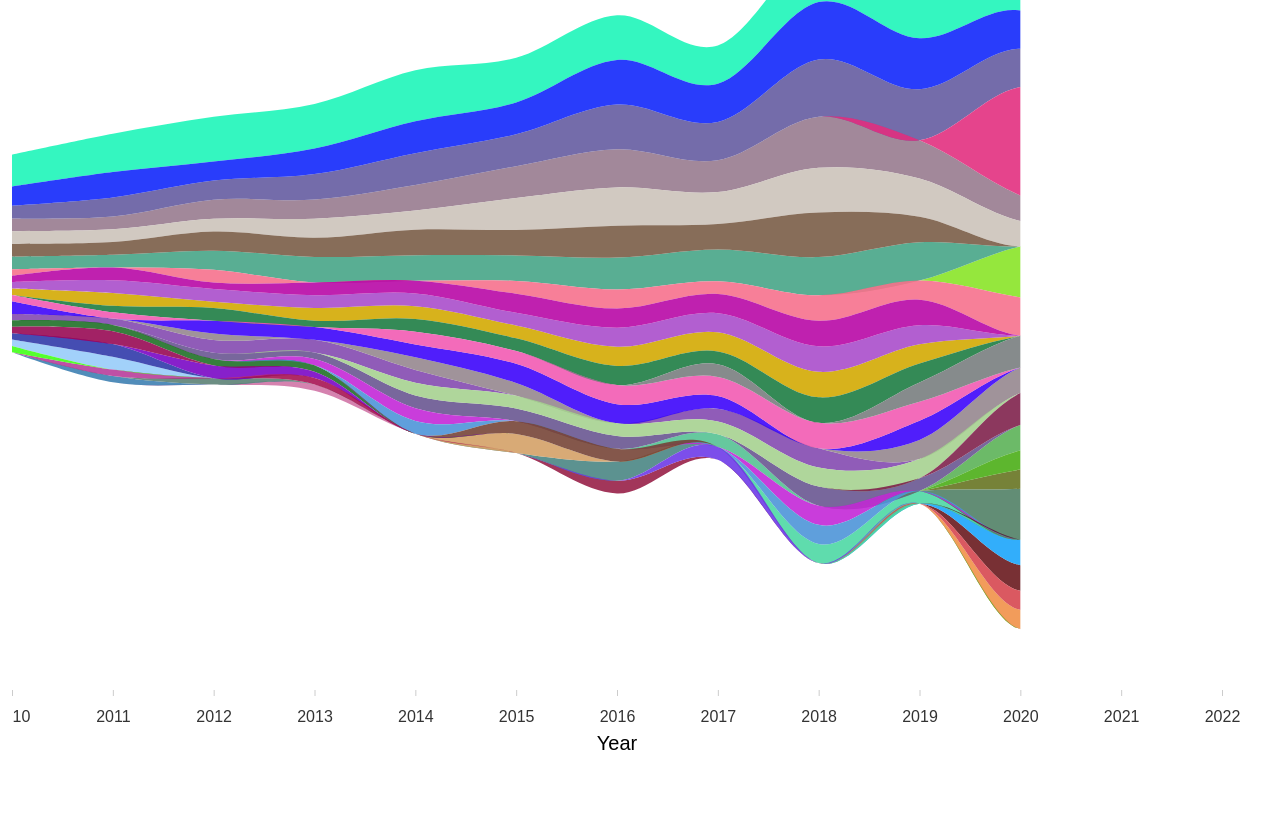
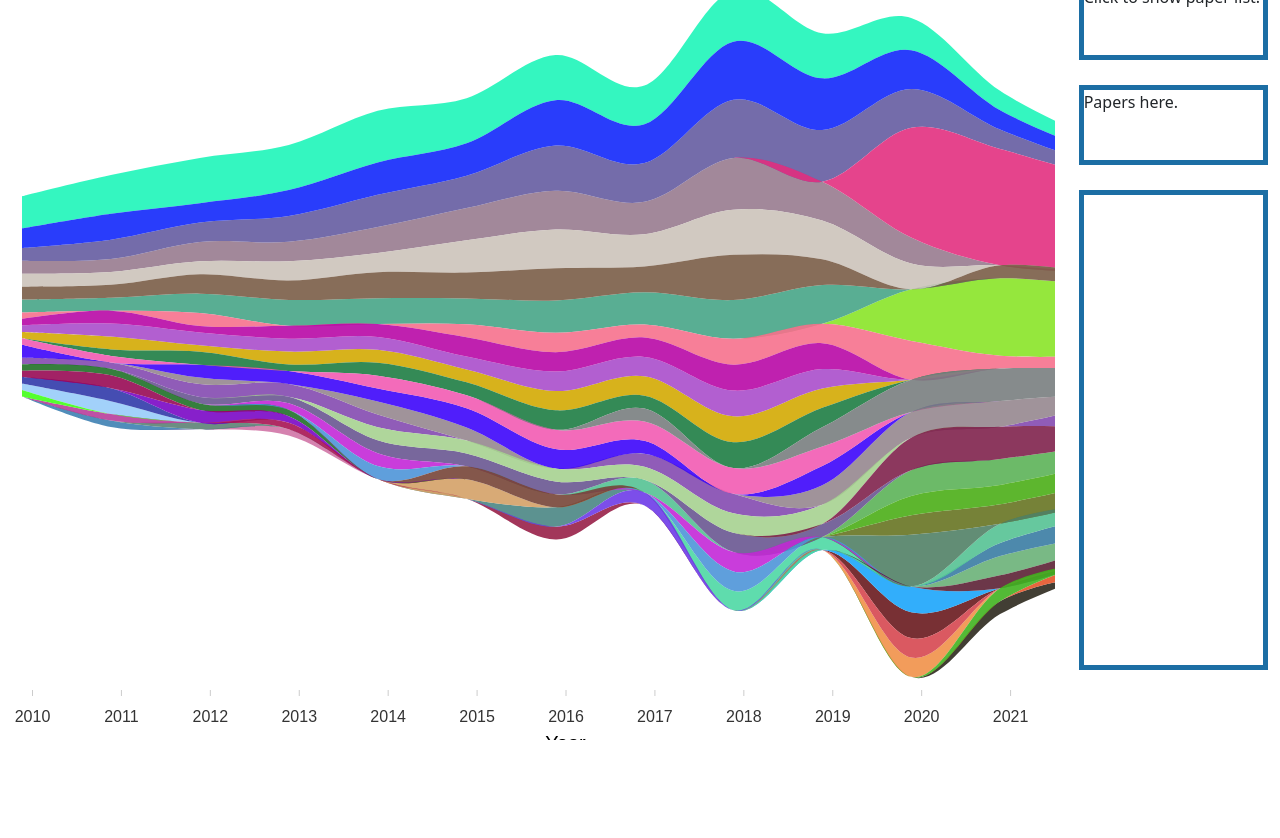
Before and after one commit to midas-network/midas-discover-themeriver, a plain HTML site: page static/themeriver-midas.html in a window 1280 px wide. Shown: the part 60-898 px from the top of the page. After the commit the page ends 800 px from the top, so only its background shows below. Drawn offline with nearby package versions, Linux system fonts and the light colour scheme.

Commit message:
added side columm

```diff
--- a/static/css/themeriver.css
+++ b/static/css/themeriver.css
@@ -1,4 +1,4 @@
-text{
+text {
     font-size: 2em;
 }
 
@@ -6,11 +6,11 @@ text{
     font-size: 1em;
 }
 
-.legend_text{
+.legend_text {
     font-size: 1em;
 }
 
-.path_text{
+.path_text {
     font-size: 0.5em;
 }
 
@@ -19,7 +19,7 @@ text{
     font-size: 7em;
 }
 
-.tick text{
+.tick text {
     font-size: 1.6em;
     fill: #333333;
 }
@@ -29,25 +29,25 @@ text{
     stroke: #cccccc;
 }
 
-#population{
+#population {
     font-size: 3em;
     stroke: #333333
 }
 
-#horsepower{
+#horsepower {
     font-size: 3em;
     stroke: #333333
 }
 
-.container{
+.container {
     max-width: unset !important;
 }
 
-#info-panel{
+#info-panel {
     /* position: absolute; */
 }
 
-#word-box{
+#word-box {
     position: absolute;
     background-color: #eaa3c4;
     -webkit-border-radius: 10px;
@@ -65,7 +65,7 @@ text{
     text-align: center;
 }
 
-#word-box:before{
+#word-box:before {
     content: "";
     position: absolute;
     top: 45px;
@@ -76,7 +76,7 @@ text{
     border-right-color: #414b41;
 }
 
-#word-box:after{
+#word-box:after {
     border-right-color: #eaa3c4;
     border-width: 15px;
     margin-top: -15px;
@@ -124,3 +124,32 @@ text{
     left: 50%;
     font-size: 20px;
 }
+
+#header-row {
+    height: 5vh;
+}
+
+#chart-row {
+    height: 95vh;
+}
+
+#instructions {
+    height: 10vh;
+    margin-bottom: 25px;
+
+}
+
+#paper-list {
+    height: 10vh;
+    margin-bottom: 25px;
+
+}
+
+#topics-list {
+    height: 60vh;
+
+}
+
+.side-panel {
+    border: 5px solid #1C6EA4;
+}
--- a/static/themeriver-midas.html
+++ b/static/themeriver-midas.html
@@ -8,17 +8,28 @@
     <link rel="stylesheet" href="https://cdn.jsdelivr.net/npm/bootstrap@5.2.3/dist/css/bootstrap.min.css">
     <script src="./js/riverStats.js"></script>
 </head>
-  <body syle="text-align: center">
+<body >
 <div class="container">
-      <div class="row">
+    <div id="header-row" class="row">
         <div id="title">Midas River</div>
     </div>
-      <div class="row">
-        <div id="wrapper" class="col-md-10"><svg width="1650" height="920" id="mainsvg" class="svgs" style="background-color: #ffffff;"></svg></div>
-        <div id="info-panel" class="col-md-2"><div id="instructions">Click to show paper list.</div><div id="paper-list">Papers here.</div></div>
+    <div id="chart-row" class="row">
+        <div id="wrapper" class="col-md-10">
+            <svg width="100%" height="100%" id="mainsvg" class="svgs" style="background-color: #ffffff;"></svg>
+        </div>
+        <div id="info-panel" class="col-md-2">
+            <div id="instructions" class="side-panel">Click to show paper list.</div>
+            <div id="paper-list" class="side-panel">Papers here.</div>
+             <div id="topics-list" class="side-panel"></div>
+
         </div>
     </div>
-    <div id="word-box"><div id="word-label"></div><div id="freq-count"></div></div>
+
+<div id="word-box">
+    <div id="word-label"></div>
+    <div id="freq-count"></div>
+</div>
+    </div>
 <script>
     // get main SVG and its attributes and setting hyper-parameters
     const svg = d3.select('#mainsvg');
@@ -26,13 +37,21 @@
     const height = +svg.attr('height');
     // const width = svg._groups[0][0].getBBox().width;
     // const height = svg._groups[0][0].getBBox().height;
-        const margin = {top:50, right:20, bottom: 120, left: 120}
+    const margin = {top: 50, right: 20, bottom: 120, left: 120}
     // const margin = {top:50, right:320, bottom: 120, left: 120}
-        const innerWidth = width - margin.left - margin.right - 300;
-        const innerHeight = height - margin.top - margin.bottom;
-        const xValue = (datum) => {return dates.indexOf(datum['date']);};
-        const yValue = (datum) => {return datum['adjusted_percent']};
-        const yRaw = (datum) => {return datum['count']};
+    //const innerWidth = width - margin.left - margin.right - 300;
+    //const innerHeight = height - margin.top - margin.bottom;
+    const innerHeight =  $("#wrapper")[0].offsetHeight;
+        const innerWidth =  $("#wrapper")[0].offsetWidth;
+    const xValue = (datum) => {
+        return dates.indexOf(datum['date']);
+    };
+    const yValue = (datum) => {
+        return datum['adjusted_percent']
+    };
+    const yRaw = (datum) => {
+        return datum['count']
+    };
 
     let up_max = 5000;
     let limit_up_max = -1;
@@ -40,54 +59,62 @@
     let maxX, maxY;
     let dates;
     let aduration = 1000;
-        let totalduration = 6000;
+    let totalduration = 0;
     let metapop;
     let rawdata;
 
     const xAxisLabel = 'Year'
     const yAxisLabel = 'Topic Frequency'
 
-        const xBarValue = (datum) => {return datum.value};
-        const yBarValue = (datum) => {return datum.name};
+    const xBarValue = (datum) => {
+        return datum.value
+    };
+    const yBarValue = (datum) => {
+        return datum.name
+    };
     const barKeys = []
     // const barKeys_reverse = ['count']
     const barKeys_reverse = ['adjusted_percent']
-        let yBandScale,xBarScale;
+    let yBandScale, xBarScale;
 
     var topics = ['2019ncov', 'acut', 'adult', 'advanc', 'africa', 'antibodi', 'base', 'behavior', 'bia', 'bind', 'care', 'cell', 'character', 'chikungunya', 'cholera bangladesh sustain', 'classifi', 'commun', 'compar', 'complex', 'congoschool closur 2009', 'congoschool closur 2009 influenza', 'control', 'corona', 'cost', 'countri', 'countri fight', 'countri fight poverti', 'countri fight poverti bring', 'covid19', 'decreas', 'democrat', 'democrat republ', 'democrat republ congoschool', 'democrat republ congoschool closur', 'dengu', 'design', 'design bia set', 'dynam', 'effect', 'function', 'gorilla', 'gorilla gorilla', 'gorilla gorilla gorilla', 'h1n1', 'h3n2', 'hiv', 'hiv1', 'host', 'hylob', 'impact', 'implic', 'influenza', 'inform', 'initi', 'key', 'live', 'local', 'make', 'market', 'medic', 'network', 'opioid opportun', 'opioid opportun challengesth impact', 'opportun', 'opportun challengesth', 'opportun challengesth impact', 'opportun challengesth impact imit', 'oral', 'oral cholera', 'oral cholera bangladesh', 'oral cholera bangladesh sustain', 'parasit', 'parasit local', 'parasit local adaptationassoci', 'parasit local adaptationassoci airborn', 'pathogen', 'pre', 'pre prophylaxi', 'prophylaxi', 'rate', 'reduc', 'risk', 'sarscov2', 'sarscov2 variant', 'scientif', 'scientif tool', 'scientif tool developingcountri', 'scientif tool developingcountri partnerspotenti', 'social', 'south', 'speci', 'structur', 'tool', 'treatment', 'use', 'variant', 'viral', 'worker']
 
-        const bar_color = function(idx){
-            let randomColor = Math.floor(Math.random(idx)*16777215).toString(16);
-            if (randomColor.length < 6){
+    const bar_color = function (idx) {
+        let randomColor = Math.floor(Math.random(idx) * 16777215).toString(16);
+        if (randomColor.length < 6) {
             randomColor += '0'
         }
         return "#" + randomColor;
     }
 
-        const renderinit = function(data, seq){
-            const graphHeight = svg._groups[0][0].getBBox().height;
-            const graphWidth = svg._groups[0][0].getBBox().width;
+
+    $(document).ready(function () {
+        const renderinit = function (data, seq) {
+
+            const graphHeight = $("#wrapper")[0].offsetHeight;
+            const graphWidth = $("#wrapper")[0].offsetWidth;
+            const heightOfXAxis = 50;
 
             // Linear Scale: Data Space -> Screen Space
             xScale = d3.scaleLinear()
-              .domain([0, dates.length-1])
+                .domain([0, dates.length - 1])
                 .range([0, innerWidth]);
 
             // Introducing y-Scale
             yScale = d3.scaleLinear()
-              .domain([0,100])
-              .range([innerHeight, 0])
+                .domain([0, 100])
+                .range([graphHeight, 0])
                 .nice();
 
             // generate maxX and maxY
-            maxX = xScale(d3.max(data,xValue));
-            maxY = yScale(d3.max(data,yValue));
+            maxX = xScale(d3.max(data, xValue));
+            maxY = yScale(d3.max(data, yValue));
 
             console.log(graphWidth)
             console.log(graphHeight)
             const g = svg.append('g')
-              // .attr('transform',`translate(${margin.left}, ${margin.top})`)
-              .attr('transform',`translate(${graphWidth*.3}, ${graphHeight*.1})`)
+                .attr('transform',`translate(10,0)`)
+               //.attr('transform', `translate(${graphWidth * .3}, ${graphHeight * .1})`)
                 .attr('id', 'maingroup');
 
             // Adding axes
@@ -101,33 +128,33 @@
                 .ticks(13);
 
             let yAxisGroup = g.append('g').call(yAxis).attr('id', 'yaxis')
-            d3.selectAll('#yaxis .tick text').attr('transform', `translate(${0}, ${-3})`); // transform shifts the labels on y axis toward the left
+           // d3.selectAll('#yaxis .tick text').attr('transform', `translate(${0}, ${-3})`); // transform shifts the labels on y axis toward the left
             yAxisGroup.append('text')
                 .attr('transform', 'rotate(-90)')
-              .attr('x', -innerHeight / 2)
-              .attr('y',-80)
+                .attr('x', -graphHeight / 2)
+                .attr('y', -80)
                 .attr('fill', 'black')
                 .text(yAxisLabel)
                 .attr('text-anchor', 'middle'); // Make label at the middle of the axis (seemingly in conjunction with the x attribute)
             yAxisGroup.selectAll('.domain').remove(); // [Not sure what this is doing] We can select multiple tags using comma to seperate them and we can use space to signify nesting
 
-            let xAxisGroup = g.append('g').call(xAxis).attr('transform', `translate(${0}, ${innerHeight})`).attr('id', 'xaxis');
+            let xAxisGroup = g.append('g').call(xAxis).attr('transform', `translate(${10}, ${graphHeight - heightOfXAxis})`).attr('id', 'xaxis');
             d3.selectAll('#xaxis .tick text').attr('transform', `translate(${0}, ${5})`);
             xAxisGroup.append('text')
                 .attr('y', 60)
-              .attr('x', innerWidth/2)
+                .attr('x', graphWidth / 2)
                 .attr('fill', 'black')
                 .text(xAxisLabel)
             xAxisGroup.selectAll('.domain').remove();
 
             myticks = ['2010', '2011', '2012', '2013', '2014', '2015',
                 '2016', '2017', '2018', '2019', '2020', '2021', '2022']
-            for(let tid = 0; tid < myticks.length; tid++){
+            for (let tid = 0; tid < myticks.length; tid++) {
                 document.getElementById('xaxis').getElementsByClassName('tick')[tid].getElementsByTagName('text')[0].textContent = myticks[tid];
             }
         };
 
-        const render = function(dataset, keys, area){
+        const render = function (dataset, keys, area) {
             let g = d3.select('#maingroup');
 
             console.log(dataset)
@@ -149,46 +176,51 @@
                 .data(layers)
                 .join('path')
                 .attr('opacity', 0.9)
-              .attr('d', function(d,i) {
+                .attr('d', function (d, i) {
                     return area(d);
                 })
                 .attr('clip-path', 'url(#rectClip)')
-              .attr('fill', function(d,i) {
-                return bar_color(i); })
-              .attr('class', function(d,i){
+                .attr('fill', function (d, i) {
+                    return bar_color(i);
+                })
+                .attr('class', function (d, i) {
                     return d['key']
                 })
                 .on("mousemove", onMouseMove)
                 .on("click", onMouseClick);
 
             // Show label on hover
-            function onMouseMove(e){
+            function onMouseMove(e) {
                 const elem = $('#word-box'),
                     styleElem = document.head.appendChild(document.createElement("style")),
                     g_width = $("#maingroup")[0].getBBox().width;
 
                 elem.css('display', 'block');
                 // elem.css('left', g_width + 20 + 'px');
-                if (d3.event.pageX + 10 + 80 > width){
-                  elem.css('left', (width - 45) + 'px')}
-                else {
-                  elem.css('left', d3.event.pageX + 20 + 'px'); }
-                elem.css('top', d3.event.pageY-(elem.height()/2) + 'px');
+                if (d3.event.pageX + 10 + 80 > width) {
+                    elem.css('left', (width - 45) + 'px')
+                } else {
+                    elem.css('left', d3.event.pageX + 20 + 'px');
+                }
+                elem.css('top', d3.event.pageY - (elem.height() / 2) + 'px');
 
                 // Color label box
-                elem.css('backgroundColor',d3.event.currentTarget.getAttribute('fill'));
+                elem.css('backgroundColor', d3.event.currentTarget.getAttribute('fill'));
                 styleElem.innerHTML = "#word-box:before {border-right-color:" + d3.event.currentTarget.getAttribute('fill') + ";}";
 
                 // Get count
                 var date_index = Math.round(xScale.invert(d3.mouse(this)[0])),
                     topic_count = this.__data__[date_index]['data'][this.classList[0]];
-
-                for (i=0;i<limited_dataset.length;i++){
-                  if (limited_dataset[i]['date'] == dates[date_index] && limited_dataset[i]['topic'] == this.classList[0])
+              //  $("#topics-list").text(JSON.stringify(this.__data__[date_index]['data']))
+                for (i = 0; i < limited_dataset.length; i++) {
+                    if (limited_dataset[i]['date'] == dates[date_index] && limited_dataset[i]['topic'] == this.classList[0]) {
                         topic_count = limited_dataset[i]['count'];
+                        console.log(limited_dataset[i]['topic'])
+                    }
                 }
 
-                $('#word-label').html(this.classList[0] + "<br>year: " + dates[date_index].substr(0,4) + "<br>count: " + topic_count);
+
+                $('#word-label').html(this.classList[0] + "<br>year: " + dates[date_index].substr(0, 4) + "<br>count: " + topic_count);
 
                 // fetch('./data/papers_per_word_full.json')
                 //   .then(response => {return response.json()})
@@ -201,17 +233,20 @@
 
             };
 
-            function onMouseClick(e){
+            function onMouseClick(e) {
                 console.log('sgdsdf')
                 const elem = $('#paper-list')
                 let date_index = Math.round(xScale.invert(d3.mouse(this)[0]));
 
                 fetch('./data/papers_per_word_full.json')
-                    .then(response => {return response.json()})
+                    .then(response => {
+                        return response.json()
+                    })
                     .then(papers => {
                         let paper_list = "<ul>"
-                      for (article of papers[dates[date_index].substr(0,4)][this.classList[0]]){
-                        paper_list += "<li><a href='" + article['uri'] + "'>" + article['title'] + "</a></li>" }
+                        for (article of papers[dates[date_index].substr(0, 4)][this.classList[0]]) {
+                            paper_list += "<li><a href='" + article['uri'] + "'>" + article['title'] + "</a></li>"
+                        }
                         paper_list += "</ul>"
 
                         elem.innerHTML = paper_list;
@@ -223,7 +258,7 @@
             clippedrect.transition().ease(d3.easeLinear).duration(totalduration).attr("width", innerWidth);
         };
 
-        const seqgen = function(data){
+        const seqgen = function (data) {
             // re-arrange the data sequentially
             let prestack = [];
             dates.forEach(datum => {
@@ -235,7 +270,7 @@
             return prestack
         }
 
-        d3.csv('./data/year_counts_full.csv').then(function(dataset){
+        d3.csv('./data/year_counts_full.csv').then(function (dataset) {
             dataset.forEach(datum => {
                 datum['count'] = +(datum['count']);
             });
@@ -245,11 +280,16 @@
             let odds = [],
                 evens = []
             sorting_set = [];
-            for (const x of Array(filtered_set.length).keys()){
-              if (x == 0) {continue}
-              else if (x % 2 === 1) {odds.push(x)}
-              else {evens.push(x)}
-            };
+            for (const x of Array(filtered_set.length).keys()) {
+                if (x == 0) {
+                    continue
+                } else if (x % 2 === 1) {
+                    odds.push(x)
+                } else {
+                    evens.push(x)
+                }
+            }
+            ;
 
             evens.reverse().forEach((index) => {
                 sorting_set.push(filtered_set[index]['key'])
@@ -262,10 +302,10 @@
             limited_dataset = dataset.filter(d => filtered_set.map(d => d.key).includes(d.topic))
 
             // remove duplicated items
-            alldates = Array.from(new Set(limited_dataset.map( datum => datum['date'])));
+            alldates = Array.from(new Set(limited_dataset.map(datum => datum['date'])));
 
             // make sure dates are listed according to real time order
-            alldates = alldates.sort(function(a,b){
+            alldates = alldates.sort(function (a, b) {
                 return new Date(b.date) - new Date(a.date);
             });
             dates = alldates;
@@ -313,14 +353,12 @@
                 .x(d => xScale(xValue(d.data)))
                 // .y0(d => ((yScale(d[0])-(innerHeight/2))+82)*.85)
                 // .y1(d => ((yScale(d[1])-(innerHeight/2))+82)*.85);
-              .y0(d => ((yScale(d[0])-(innerHeight/2))+110)*.85)
-              .y1(d => ((yScale(d[1])-(innerHeight/2))+110)*.85);
+                .y0(d => ((yScale(d[0]) - (innerHeight / 2)) + 110) * .85)
+                .y1(d => ((yScale(d[1]) - (innerHeight / 2)) + 110) * .85);
 
             render(prestack, keys, area);
         });
-
-        $( document ).ready(function() {
-          console.log( "ready!" );
+        console.log("ready!");
     });
 </script>
 </body>
```
Lines whose indentation alone changed are shown as unchanged.
